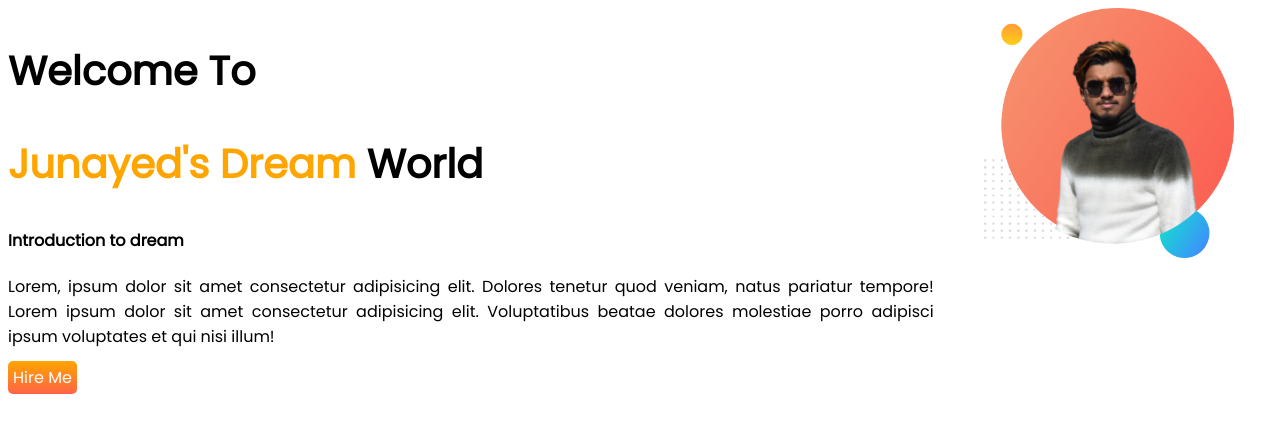
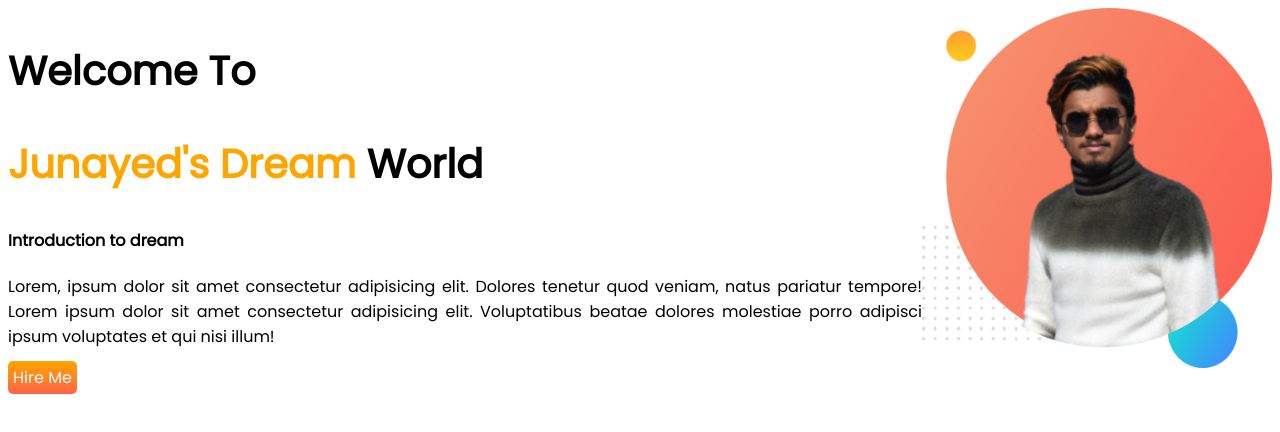
Before and after one commit to JunayedIslam1/developer-portfolio, a plain HTML site: page index.html in a window 1280 px wide. Drawn offline with Linux system fonts and the light colour scheme.

Commit message:
dsecond commit

```diff
--- a/index.html
+++ b/index.html
@@ -16,7 +16,7 @@
     <section>
         <div claas="half">
             <h1>Welcome To</h1>
-            <h1><span id="orange"> Junayed's Dream</span> World</h1>
+            <h1><span class="orange"> Junayed's Dream</span> World</h1>
             <h4>Introduction to dream</h4>
             <p id="jus">Lorem, ipsum dolor sit amet consectetur adipisicing elit. Dolores tenetur quod veniam,
                 natus pariatur
@@ -24,7 +24,7 @@
                 porro adipisci ipsum voluptates et qui nisi illum!</p>
             <a class="link-button" href="https://www.linkedin.com/feed/" target="blank">Hire Me</a>
         </div>
-        <div class="half">
+        <div claas="half">
             <img src="images/my-pic-bg.png" alt="junayed photo">
         </div>
     </section>
--- a/style.css
+++ b/style.css
@@ -6,14 +6,11 @@ h1 {
     font-size: 40px;
 }
 
-#orange {
+.orange {
     color: orange;
 }
 
-img {
-    height: 250px;
-    width: 250px;
-}
+
 
 section {
     display: flex;
@@ -21,7 +18,12 @@ section {
 
 .half {
     width: 50%;
-    padding-left: 50px;
+    padding-left: 500%;
+}
+
+.half {
+    height: 250px;
+    width: 250px;
 }
 
 #jus {
@@ -36,3 +38,8 @@ section {
     color: white;
     font-weight: 700px;
 }
+
+img {
+    height: 360px;
+    width: 350px;
+}
```
